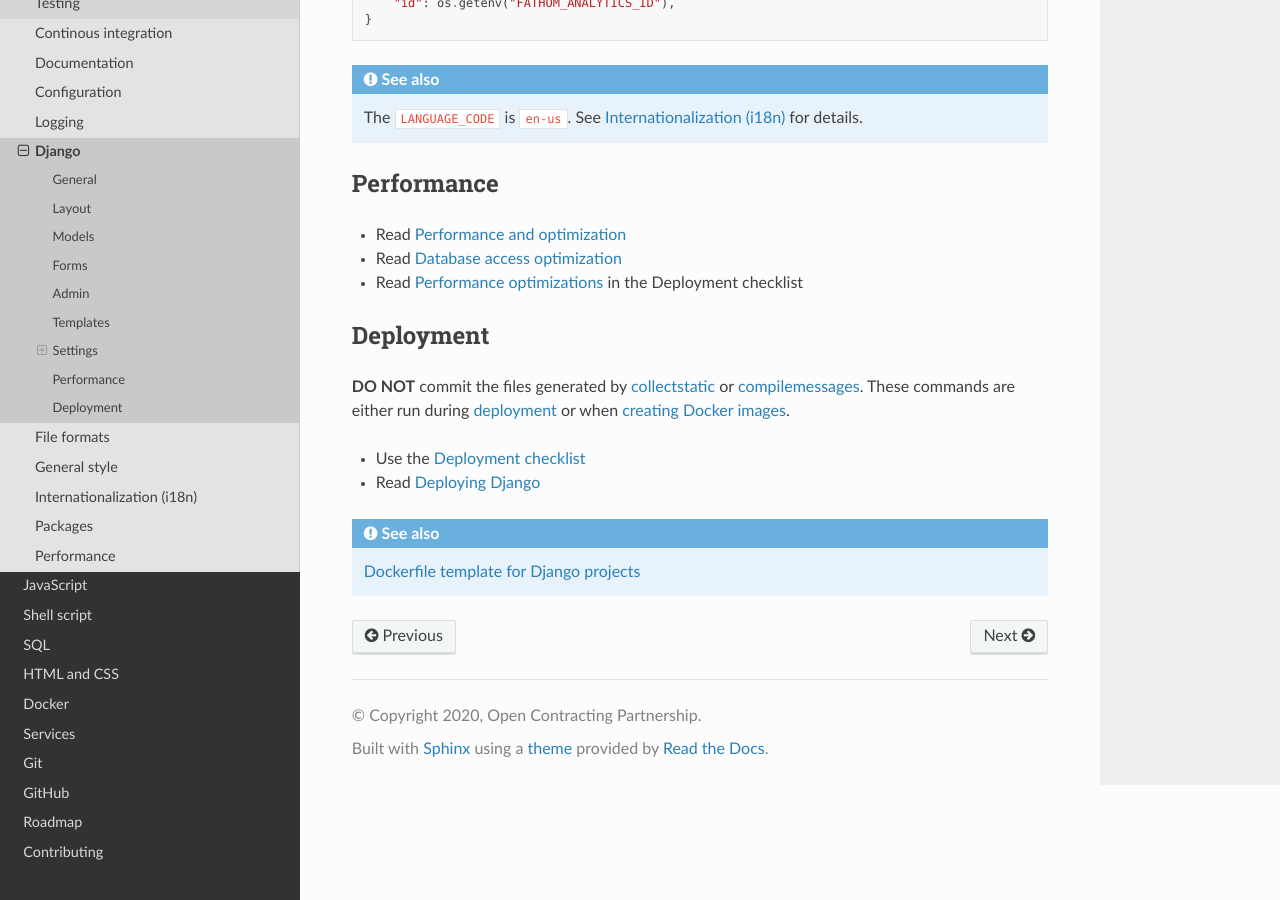
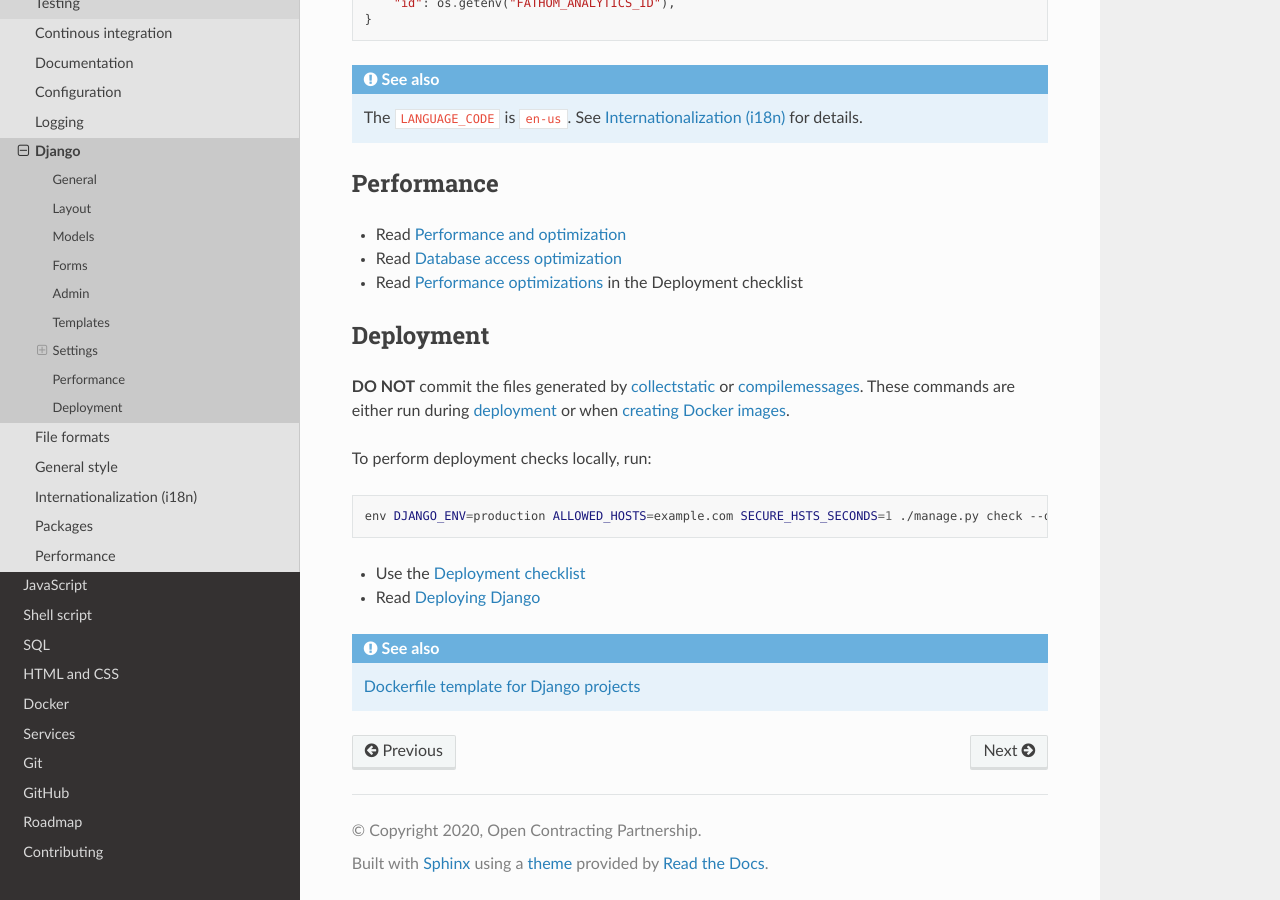
Before and after one commit to open-contracting/software-development-handbook, a Sphinx documentation site: the page built from docs/python/django.rst, in a window 1280 px wide and 900 px high, scrolled down 7000 px. Built offline with Sphinx 7.4.7 and the Read the Docs theme 2.0.0, drawn with Linux system fonts in a browser that asks for light colours.

Commit message:
python/django: Add step to perform deployment checks locally

```diff
--- a/docs/python/django.rst
+++ b/docs/python/django.rst
@@ -156,6 +156,12 @@ Deployment
 
 **DO NOT** commit the files generated by `collectstatic <https://docs.djangoproject.com/en/3.2/ref/contrib/staticfiles/#collectstatic>`__ or `compilemessages <https://docs.djangoproject.com/en/3.2/ref/django-admin/#compilemessages>`__. These commands are either run during `deployment <https://ocdsdeploy.readthedocs.io/en/latest/>`__ or when :doc:`creating Docker images<../docker/index>`.
 
+To perform deployment checks locally, run:
+
+.. code-block:: bash
+
+   env DJANGO_ENV=production ALLOWED_HOSTS=example.com SECURE_HSTS_SECONDS=1 ./manage.py check --deploy --fail-level WARNING
+
 -  Use the `Deployment checklist <https://docs.djangoproject.com/en/3.2/howto/deployment/checklist/>`__
 -  Read `Deploying Django <https://docs.djangoproject.com/en/3.2/howto/deployment/>`__
 
```
